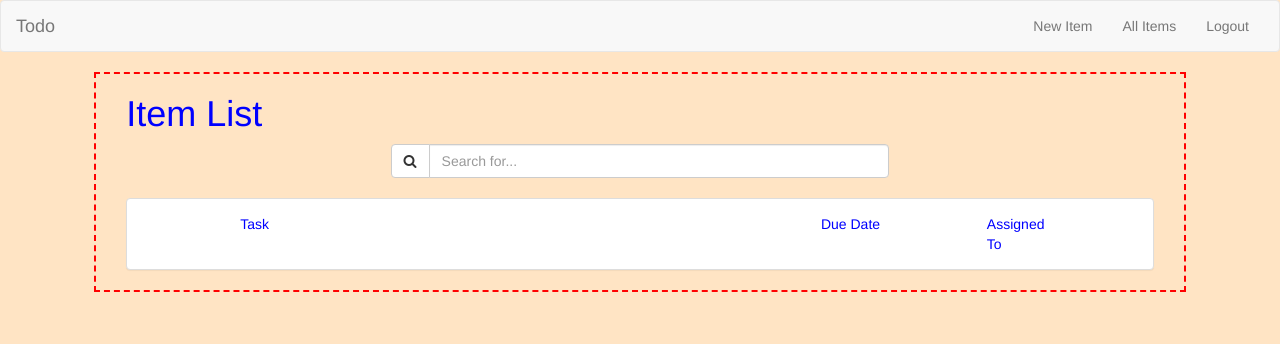
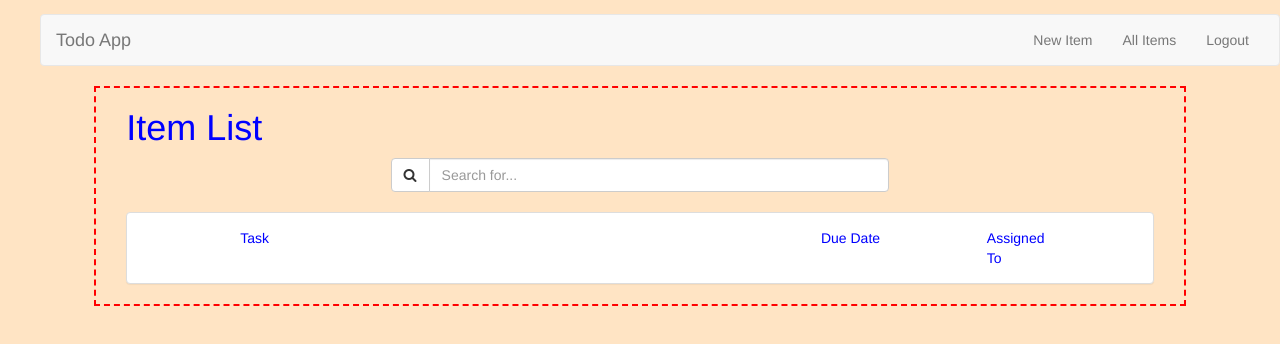
Before and after one commit to utleroy/ng-todo-demo, a website: page index.html in a window 1280 px wide. Drawn offline with nearby package versions, Linux system fonts and the light colour scheme; some packages are replaced by stand-ins of ours; no server answers.

Commit message:
add nav-bar page

```diff
--- a/app/controllers/NavCtrl.js
+++ b/app/controllers/NavCtrl.js
@@ -1,16 +1,3 @@
 app.controller("NavCtrl", function($scope) {
-	$scope.navItems = [
-	{
-	 name: "Logout",
-	 url: "#/logout"
-	},
-	{
-	 name: "All Items",
-	 url: "#/items/list"
-	},
-	{
-	 name: "New Item",
-	 url: "#/items/new"
-	}
-	];
+
 });
--- a/index.html
+++ b/index.html
@@ -8,26 +8,7 @@
 	<title>ng-todo-demo</title>
 </head>
 <body ng-app="TodoApp">
-	<nav class="navbar navbar-default" ng-controller="NavCtrl">
-		<div class="container-fluid">
-			<!-- Brand and toggle get grouped for better mobile display -->
-			<div class="navbar-header">
-				<button type="button" class="navbar-toggle collapsed" data-toggle="collapse" data-target="#bs-example-navbar-collapse-1" aria-expanded="false">
-					<span class="sr-only">Toggle navigation</span>
-					<span class="icon-bar"></span>
-					<span class="icon-bar"></span>
-					<span class="icon-bar"></span>
-				</button>
-				<a class="navbar-brand" href="#">Todo</a>
-			</div>
-			<!-- Collect the nav links, forms, and other content for toggling -->
-			<div class="collapse navbar-collapse" id="bs-example-navbar-collapse-1">
-				<ul class="nav navbar-nav navbar-right" ng-repeat="thingy in navItems">
-					<li><a ng-href="{{thingy.url}}">{{thingy.name}}</a></li>
-				</ul>
-			</div><!-- /.navbar-collapse -->
-		</div><!-- /.container-fluid -->
-	</nav>
+	<dir ng-include="'partials/nav-bar.html'"></dir>
 	<div>
 		<div class="row">
 			<div class="col-xs-10 col-xs-offset-1 class main-container">
--- /dev/null
+++ b/partials/nav-bar.html
@@ -0,0 +1,22 @@
+<nav class="navbar navbar-default" ng-controller="NavCtrl">
+  <div class="container-fluid">
+    <div class="navbar-header">
+      <button type="button" class="navbar-toggle collapsed" data-toggle="collapse" data-target="#bs-example-navbar-collapse-1" aria-expanded="false">
+        <span class="sr-only">Toggle navigation</span>
+        <span class="icon-bar"></span>
+        <span class="icon-bar"></span>
+        <span class="icon-bar"></span>
+      </button>
+      <a class="navbar-brand" href="#">Todo App</a>
+    </div>
+
+    <!-- Collect the nav links, forms, and other content for toggling -->
+    <div class="collapse navbar-collapse" id="bs-example-navbar-collapse-1">
+      <ul class="nav navbar-nav navbar-right">
+        <li><a ng-href="#/items/new">New Item</a></li>
+        <li><a ng-href="#/items/list">All Items</a></li>
+        <li><a ng-href="#/logout">Logout</a></li>
+      </ul>
+    </div><!-- /.navbar-collapse -->
+  </div><!-- /.container-fluid -->
+</nav>
```
